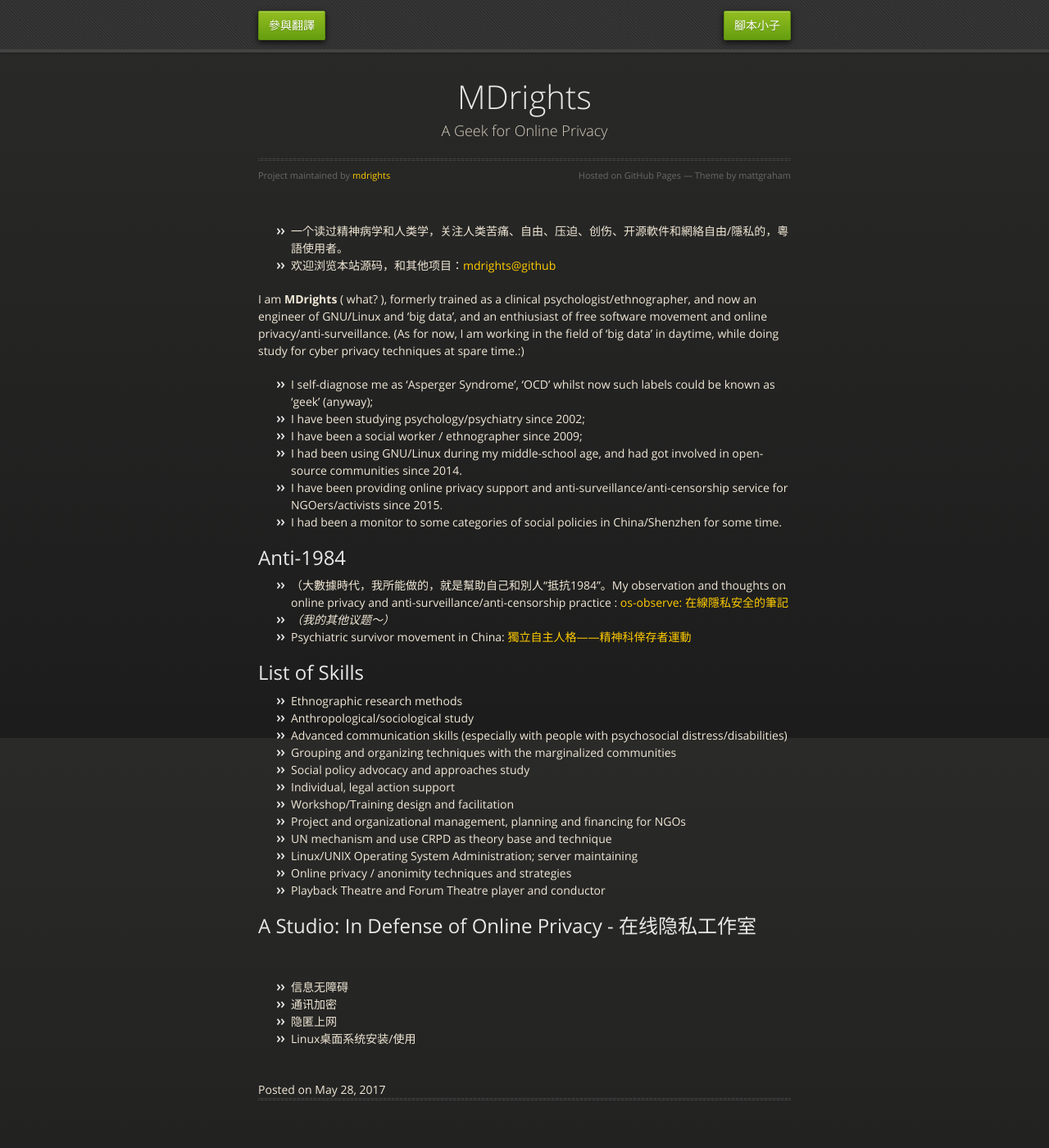
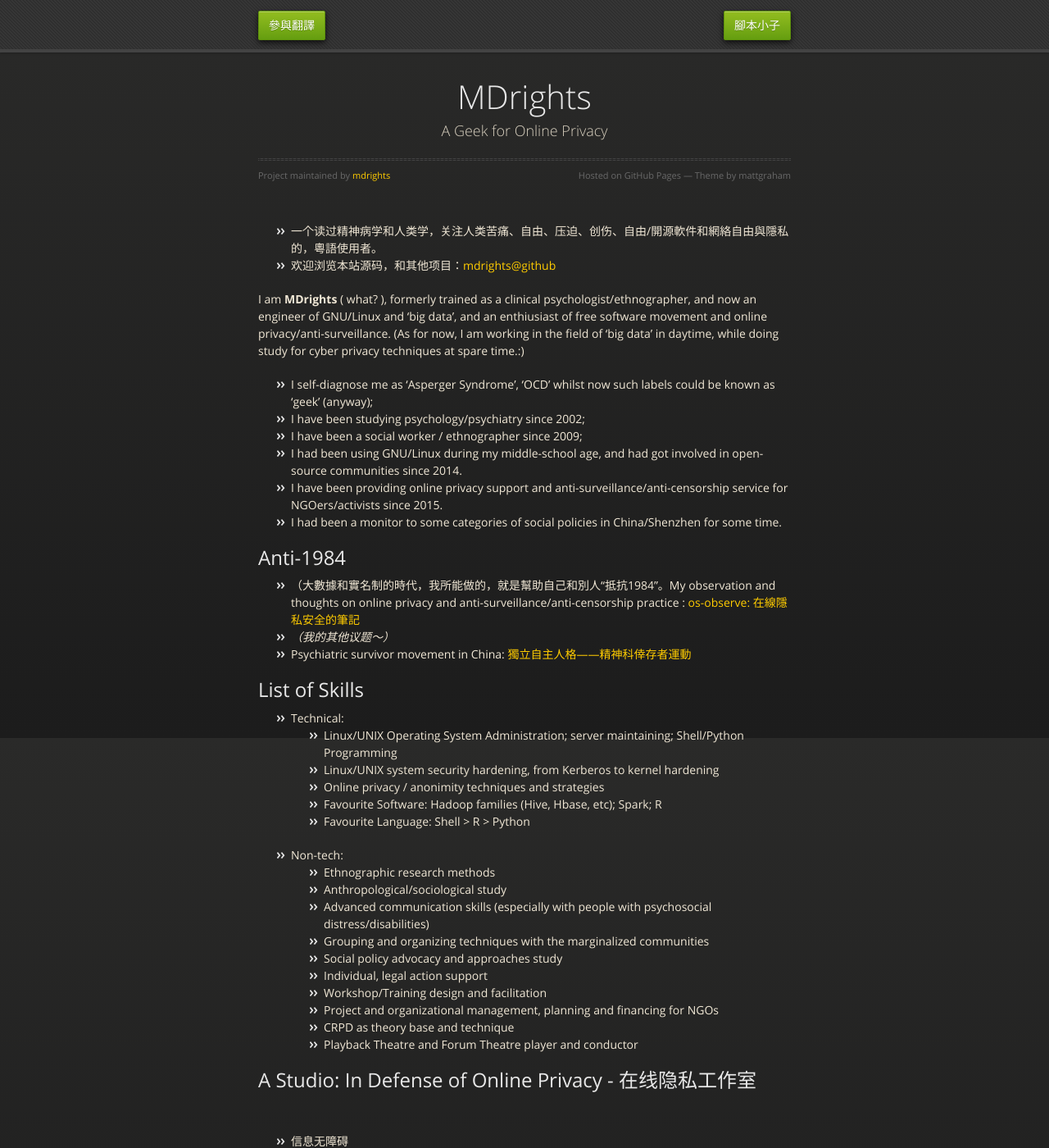
Before and after one commit to mdrights/mdrights.github.io, a Jekyll site: the page built from index.html, in a window 1280 px wide and 1400 px high. Shown: the whole window at 82% size. Built offline with Jekyll 4.4.1, drawn with Linux system fonts in a browser that asks for light colours.

Commit message:
update my intro

```diff
--- a/_posts/2020-11-09-about-me.md
+++ b/_posts/2020-11-09-about-me.md
@@ -4,7 +4,7 @@ title: About me
 date: 2017-05-28
 ---
 
-- 一个读过精神病学和人类学，关注人类苦痛、自由、压迫、创伤、开源軟件和網絡自由/隱私的，粵語使用者。
+- 一个读过精神病学和人类学，关注人类苦痛、自由、压迫、创伤、自由/開源軟件和網絡自由與隱私的，粵語使用者。
 - 欢迎浏览本站源码，和其他项目：[mdrights@github](https://github.com/mdrights)
 
 
@@ -22,23 +22,29 @@ I am **MDrights** ( what? ), formerly trained as a clinical psychologist/ethnogr
 <!--
 - A collaborative platform for social policy participation in China: [mirror-CN: 鏡像拆那——公共政策參與平臺 ]({{ site.baseurl }}/mirror-CN)
 -->
-- （大數據時代，我所能做的，就是幫助自己和別人“抵抗1984”。My observation and thoughts on online privacy and anti-surveillance/anti-censorship practice : [os-observe: 在線隱私安全的筆記]({{ site.baseurl }}/os-observe)
+- （大數據和實名制的時代，我所能做的，就是幫助自己和別人“抵抗1984”。My observation and thoughts on online privacy and anti-surveillance/anti-censorship practice : [os-observe: 在線隱私安全的筆記]({{ site.baseurl }}/os-observe)
 - _（我的其他议题～）_
 - Psychiatric survivor movement in China: [獨立自主人格——精神科倖存者運動]({{ site.baseurl }}/beyond-psychiatry)
 
 ## List of Skills
-- Ethnographic research methods
-- Anthropological/sociological study
-- Advanced communication skills (especially with people with psychosocial distress/disabilities)
-- Grouping and organizing techniques with the marginalized communities
-- Social policy advocacy and approaches study
-- Individual, legal action support
-- Workshop/Training design and facilitation
-- Project and organizational management, planning and financing for NGOs
-- UN mechanism and use CRPD as theory base and technique
-- Linux/UNIX Operating System Administration; server maintaining
-- Online privacy / anonimity techniques and strategies
-- Playback Theatre and Forum Theatre player and conductor
+- Technical:
+	- Linux/UNIX Operating System Administration; server maintaining; Shell/Python Programming
+	- Linux/UNIX system security hardening, from Kerberos to kernel hardening
+	- Online privacy / anonimity techniques and strategies
+	- Favourite Software: Hadoop families (Hive, Hbase, etc); Spark; R
+	- Favourite Language: Shell > R > Python
+
+- Non-tech:
+	- Ethnographic research methods
+	- Anthropological/sociological study
+	- Advanced communication skills (especially with people with psychosocial distress/disabilities)
+	- Grouping and organizing techniques with the marginalized communities
+	- Social policy advocacy and approaches study
+	- Individual, legal action support
+	- Workshop/Training design and facilitation
+	- Project and organizational management, planning and financing for NGOs
+	- CRPD as theory base and technique
+	- Playback Theatre and Forum Theatre player and conductor
 
 
 ## A Studio: In Defense of Online Privacy - 在线隐私工作室
```
